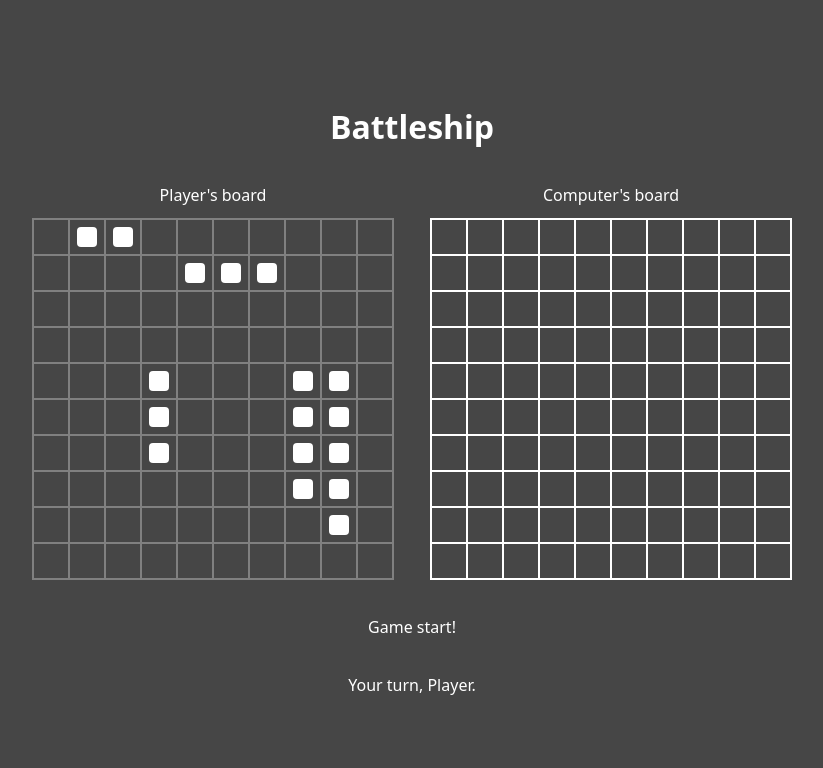
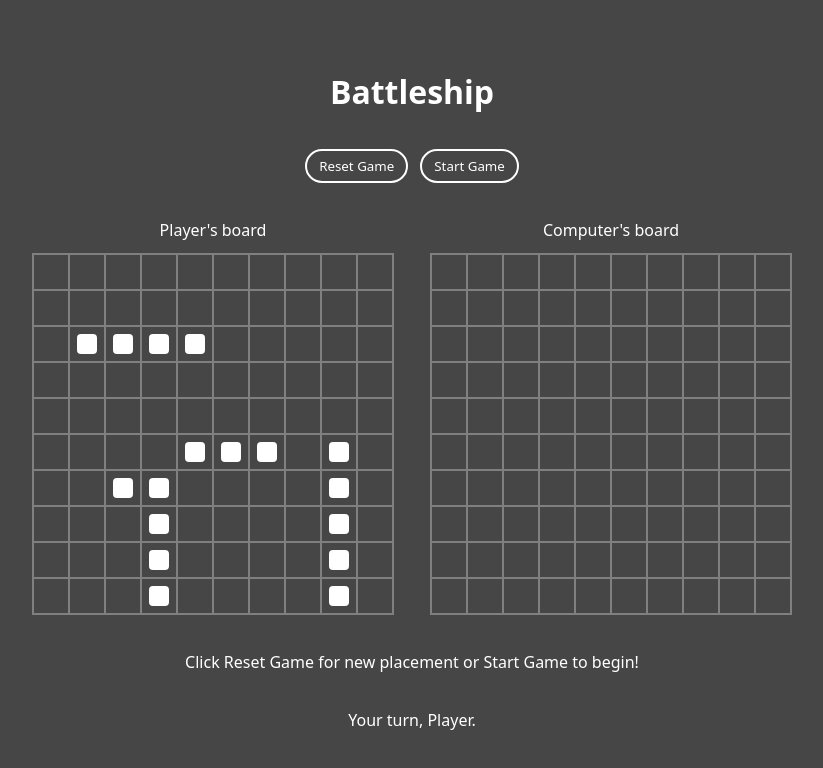
Before and after one commit to ap-ple/battleship, a website built with webpack: page src/template.html in a window 1280 px wide. Shown: the whole page, without its empty margins (228-1051 px from the left). Built offline with nearby package versions, Linux system fonts and the light colour scheme.

Commit message:
Add reset and start buttons

```diff
--- a/src/index.js
+++ b/src/index.js
@@ -10,9 +10,8 @@ const COMPUTER = "Computer";
 
 const ORIENTATIONS = ["right", "down", "left", "up"];
 
-let game = new Game(PLAYER, COMPUTER);
-
-// TODO: Implement Player placements
+const randomGame = () => {
+   const game = new Game(PLAYER, COMPUTER);
 
    for (const shipName of ships) {
       for (const player of game.playerList) {
@@ -32,6 +31,9 @@ for (const shipName of ships) {
             }
          }
       }
+   }
+
+   return game;
 }
 
 const playTurn = (x, y) => {
@@ -68,8 +70,34 @@ const playTurn = (x, y) => {
    }
 }
 
+let game;
+
+const startGame = () => {
+   startButton.disabled = true;
+
+   renderMessage("Game start!")
+
    renderGame(game, {
       attack: playTurn
    });
+}
 
-renderMessage("Game start!");
+const resetGame = () => {
+   startButton.disabled = false;
+
+   game = randomGame();
+
+   renderMessage("Click Reset Game for new placement or Start Game to begin!")
+
+   renderGame(game);
+}
+
+const startButton = document.querySelector("#start")
+
+startButton.addEventListener("click", startGame);
+
+const resetButton = document.querySelector("#reset")
+
+resetButton.addEventListener("click", resetGame);
+
+resetGame();
--- a/src/styles.css
+++ b/src/styles.css
@@ -39,6 +39,29 @@ button {
    flex-flow: column;
    align-items: center;
    gap: 36px;
+}
+
+#controls {
+   display: flex;
+   gap: 12px;
+}
+
+#controls button {
+   padding: 6px 12px;
+   border: 2px solid var(--theme-text);
+   border-radius: 24px;
+}
+
+#controls button:not(:disabled):is(:hover, :focus-visible) {
+   opacity: 80%;
+}
+
+#controls button:not(:disabled):active {
+   opacity: 60%;
+}
+
+#controls button:disabled {
+   opacity: 40%;
 }
 
 #boards {
--- a/src/template.html
+++ b/src/template.html
@@ -12,6 +12,10 @@
 </head>
 <body>
    <h1>Battleship</h1>
+   <div id="controls">
+      <button id="reset">Reset Game</button>
+      <button id="start">Start Game</button>
+   </div>
    <div id="game">
       <div id="boards"></div>
       <div id="message"></div>
```
Lines whose indentation alone changed are shown as unchanged.
